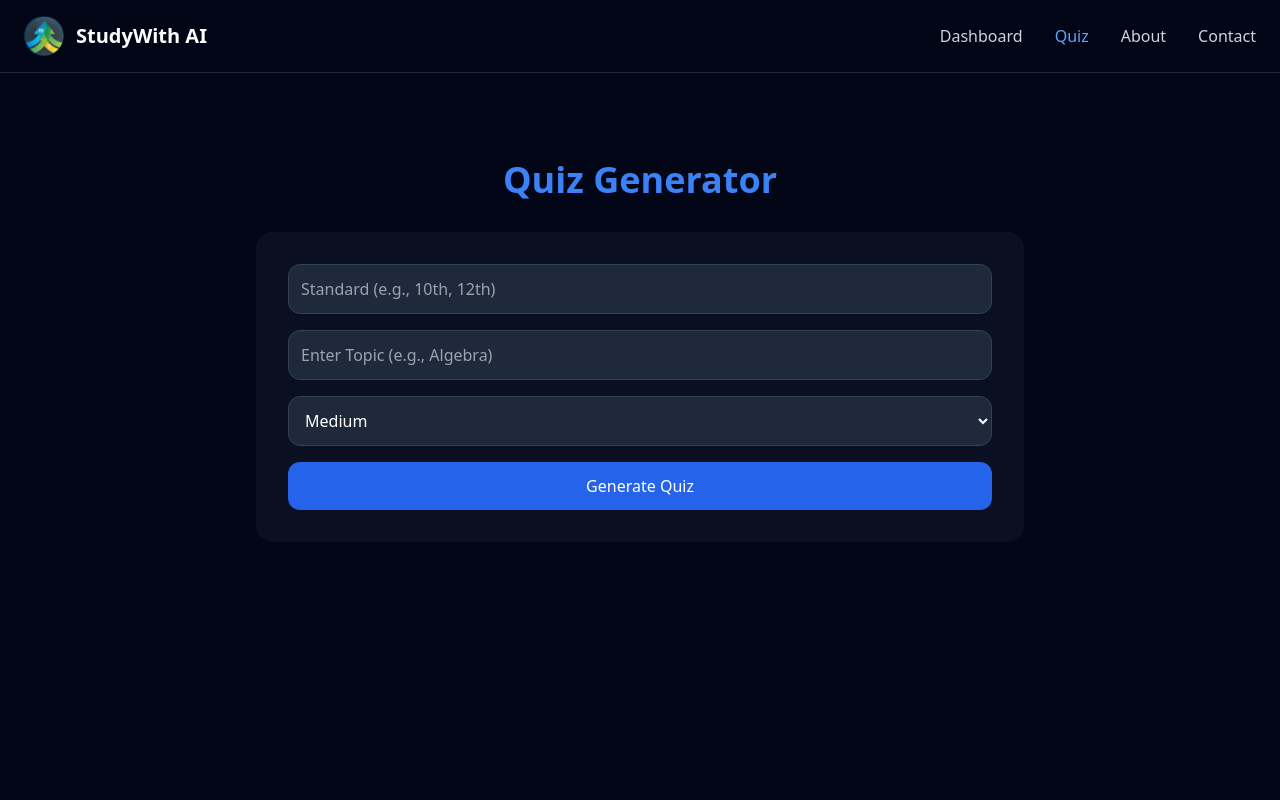
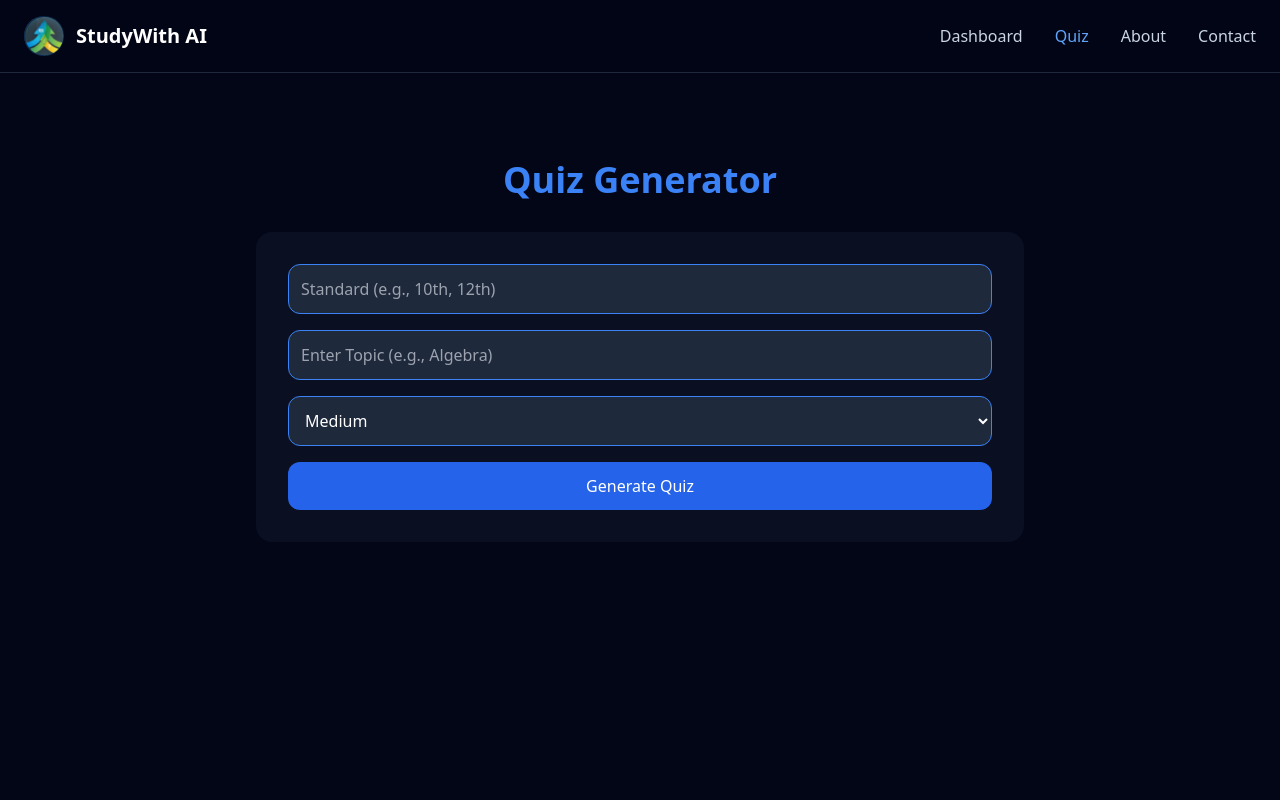
Before and after one commit to HariomGundale/Study-with-Ai, a Next.js app: page /Quiz in a window 1280 px wide. Shown: the top 800 px of the page. Built offline with nearby package versions, Linux system fonts and the light colour scheme.

Commit message:
final commit

```diff
--- a/app/About/page.tsx
+++ b/app/About/page.tsx
@@ -17,7 +17,7 @@ export default function About() {
         </h1>
 
         {/* Content Card */}
-        <div className="bg-slate-900/60 backdrop-blur-md border border-slate-800 rounded-2xl p-5 sm:p-8 shadow-lg space-y-6">
+        <div className="bg-slate-900/60 backdrop-blur-md border border-blue-500 rounded-2xl p-5 sm:p-8 shadow-lg space-y-6">
 
           <p className="text-sm sm:text-base md:text-lg text-slate-300 leading-relaxed">
             StudyWith AI is an intelligent learning platform designed to simplify
--- a/app/Contact/page.tsx
+++ b/app/Contact/page.tsx
@@ -75,7 +75,7 @@ export default function Contact() {
           initial={{ opacity: 0, y: 30 }}
           animate={{ opacity: 1, y: 0 }}
           transition={{ duration: 0.6 }}
-          className="bg-slate-900/60 backdrop-blur-lg border border-slate-800 shadow-xl rounded-2xl sm:rounded-3xl p-6 sm:p-10 space-y-5 sm:space-y-6"
+          className="bg-slate-900/60 backdrop-blur-lg border border-blue-500 shadow-xl rounded-2xl sm:rounded-3xl p-6 sm:p-10 space-y-5 sm:space-y-6"
         >
           <input
             type="text"
--- a/app/Quiz/page.tsx
+++ b/app/Quiz/page.tsx
@@ -135,7 +135,7 @@ export default function QuizPage() {
               placeholder="Standard (e.g., 10th, 12th)"
               value={standard}
               onChange={(e) => setStandard(e.target.value)}
-              className="w-full p-3 rounded-xl bg-slate-800 border border-slate-700 text-sm sm:text-base"
+              className="w-full p-3 rounded-xl bg-slate-800 border border-blue-500 text-sm sm:text-base"
             />
 
             <input
@@ -143,13 +143,13 @@ export default function QuizPage() {
               placeholder="Enter Topic (e.g., Algebra)"
               value={topic}
               onChange={(e) => setTopic(e.target.value)}
-              className="w-full p-3 rounded-xl bg-slate-800 border border-slate-700 text-sm sm:text-base"
+              className="w-full p-3 rounded-xl bg-slate-800 border border-blue-500 text-sm sm:text-base"
             />
 
             <select
               value={difficulty}
               onChange={(e) => setDifficulty(e.target.value)}
-              className="w-full p-3 rounded-xl bg-slate-800 border border-slate-700 text-sm sm:text-base"
+              className="w-full p-3 rounded-xl bg-slate-800 border border-blue-500 text-sm sm:text-base"
             >
               <option value="easy">Easy</option>
               <option value="medium">Medium</option>
--- a/app/components/footer.tsx
+++ b/app/components/footer.tsx
@@ -113,7 +113,7 @@ export default function Footer() {
 
             <a
               href="mailto:hariomgundale21@gmail.com"
-              className="bg-slate-800 p-3 rounded-xl hover:bg-blue-600 transition-all duration-300 hover:scale-105"
+              className="bg-slate-800 p-3 rounded-xl hover:bg-green-600 transition-all duration-300 hover:scale-105"
             >
               <Mail size={18} />
             </a>
--- a/app/dashboard/page.tsx
+++ b/app/dashboard/page.tsx
@@ -88,12 +88,12 @@ export default function Dashboard() {
           placeholder="Enter Topic (optional)"
           value={topic}
           onChange={(e) => setTopic(e.target.value)}
-          className="w-full bg-slate-900 border border-slate-700 rounded-xl p-3 sm:p-4 mb-6 text-sm sm:text-base"
+          className="w-full bg-slate-900 border border-blue-500 rounded-xl p-3 sm:p-4 mb-6 text-sm sm:text-base"
         />
 
         {/* Textarea Glow Container */}
         <div className="relative w-full mb-8">
-          <div className="relative bg-slate-900/70 backdrop-blur-xl rounded-2xl sm:rounded-3xl border border-slate-700 p-4 sm:p-6 shadow-lg">
+          <div className="relative bg-slate-900/70 backdrop-blur-xl rounded-2xl sm:rounded-3xl border border-blue-500 p-4 sm:p-6 shadow-lg">
             <textarea
               rows={8}
               placeholder="Paste your study notes..."
--- a/app/layout.tsx
+++ b/app/layout.tsx
@@ -1,7 +1,6 @@
 import type { Metadata } from "next";
 import { Geist, Geist_Mono } from "next/font/google";
 import "./globals.css";
-
 import Navbar from "./components/Navbar";
 import Footer from "./components/footer";
 
```
